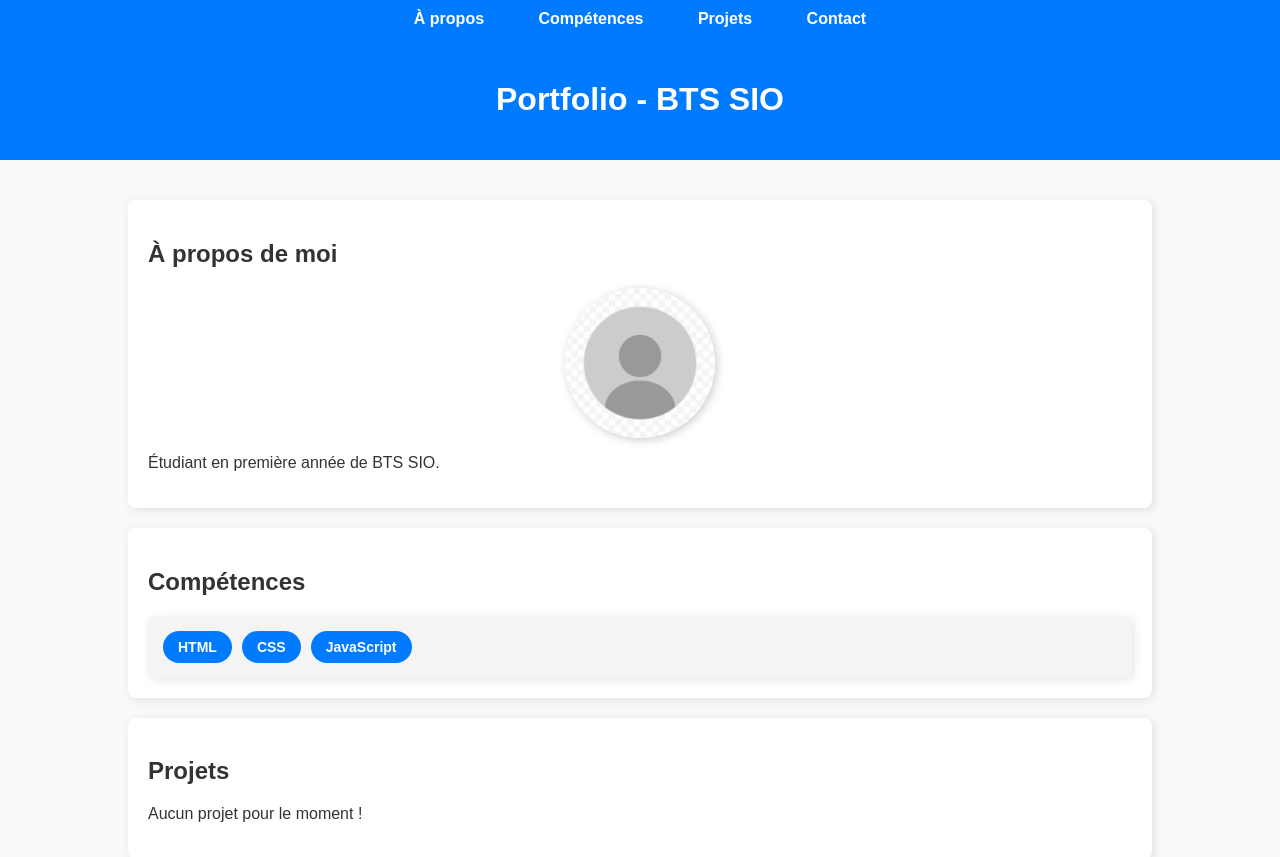
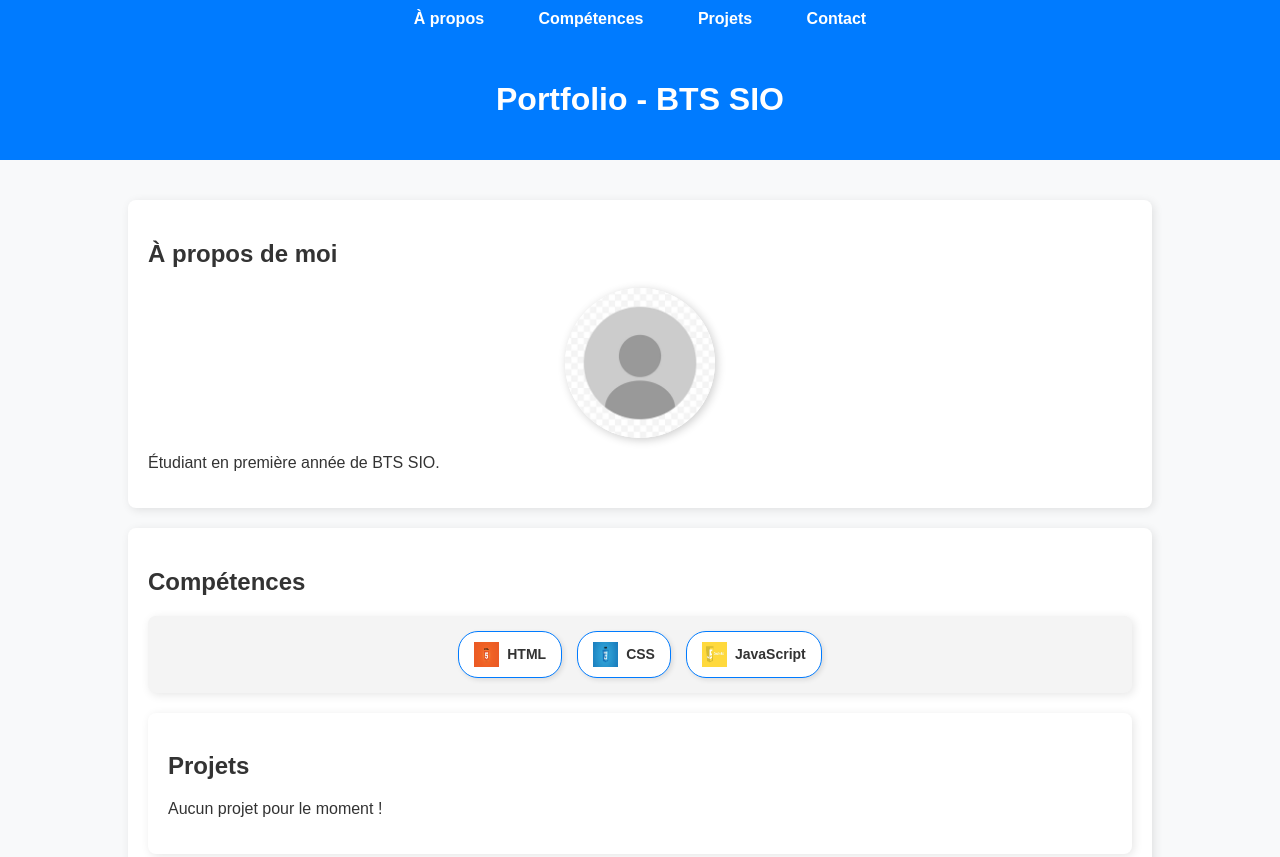
Before and after one commit to Oscar74540/SITE, a plain HTML site: page index.html in a window 1280 px wide. Shown: the top 857 px of the page. Drawn offline with Linux system fonts and the light colour scheme.

Commit message:
Ajout image pour les compétences

```diff
--- a/index.html
+++ b/index.html
@@ -3,7 +3,7 @@
 <head>
     <meta charset="UTF-8">
     <meta name="viewport" content="width=device-width, initial-scale=1.0">
-    <title>Portfolio - Oscar François BTS SIO</title>
+    <title>Portfolio - Étudiant BTS SIO</title>
     <link rel="stylesheet" href="styles.css">
 </head>
 <body>
@@ -31,9 +31,17 @@
         <div class="section" id="skills">
             <h2>Compétences</h2>
             <div class="skills-box">
-                <span class="skill">HTML</span>
-                <span class="skill">CSS</span>
-                <span class="skill">JavaScript</span>
+                <div class="skill">
+                    <img src="HTML.jpg" alt="HTML">
+                    <span>HTML</span>
+                </div>
+                <div class="skill">
+                    <img src="CSS.jpeg" alt="CSS">
+                    <span>CSS</span>
+                </div>
+                <div class="skill">
+                    <img src="JS.webp" alt="JavaScript">
+                    <span>JavaScript</span>
             </div>
         </div>
 
--- a/styles.css
+++ b/styles.css
@@ -78,21 +78,36 @@ header {
 .skills-box {
     display: flex;
     flex-wrap: wrap;
-    gap: 10px;
+    gap: 15px;
     padding: 15px;
     background-color: #f4f4f4;
     border-radius: 8px;
     box-shadow: 2px 2px 10px rgba(0, 0, 0, 0.1);
+    justify-content: center;
 }
 
-/* Style des badges de compétence */
+/* Style des compétences avec icônes */
 .skill {
-    background-color: #007bff;
-    color: white;
-    padding: 8px 15px;
+    display: flex;
+    align-items: center;
+    background-color: white;
+    border: 1px solid #007bff;
+    padding: 10px 15px;
     border-radius: 20px;
     font-size: 14px;
     font-weight: bold;
+    box-shadow: 2px 2px 5px rgba(0, 0, 0, 0.1);
+    transition: transform 0.2s ease-in-out;
+}
+
+.skill img {
+    width: 25px;
+    height: 25px;
+    margin-right: 8px;
+}
+
+.skill:hover {
+    transform: scale(1.1);
 }
 
 /* Style du pied de page */
```
Also changed, not shown: CSS.jpeg (added), HTML.jpg (added), JS.webp (added).
